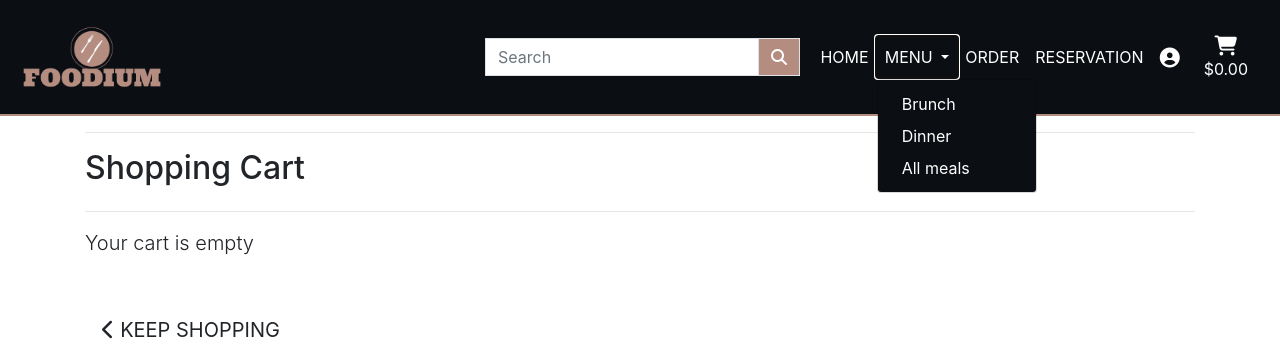
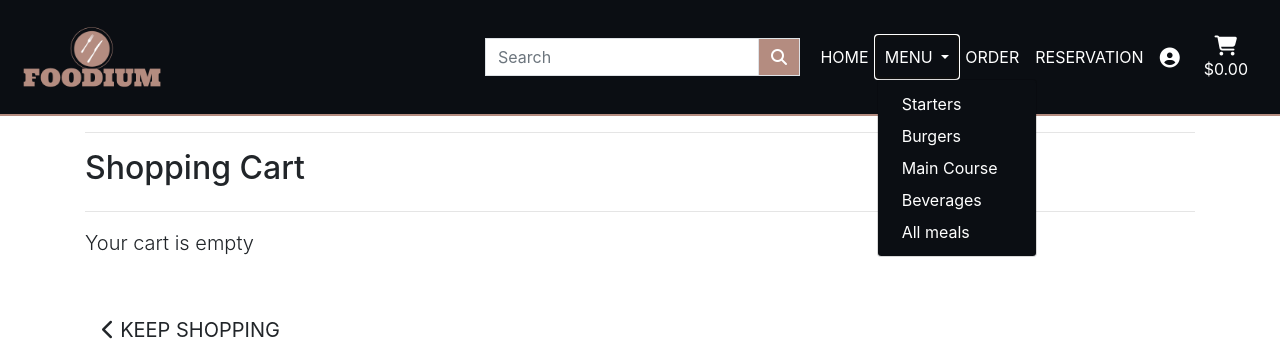
Before and after one commit to Code-Institute-Submissions/foodium_milestone_project_four, a Django app: page /cart/ in a window 1280 px wide, after a click on "MENU". Shown: the top 345 px of the page. Run offline with Django 3.2, Linux system fonts and the light colour scheme; some libraries are stand-ins or nearby versions.

Commit message:
Added new categories and deleted old categories on Menu

```diff
--- a/templates/includes/navbar.html
+++ b/templates/includes/navbar.html
@@ -48,8 +48,10 @@
                             MENU
                         </a>
                         <div class="dropdown-menu" aria-labelledby="navbarDropdown">
-                            <a class="dropdown-item" href="{% url 'meals' %}?category=Brunch">Brunch</a>
-                            <a class="dropdown-item" href="{% url 'meals' %}?category=Dinner">Dinner</a>
+                            <a class="dropdown-item" href="{% url 'meals' %}?category=starters">Starters</a>
+                            <a class="dropdown-item" href="{% url 'meals' %}?category=burgers">Burgers</a>
+                            <a class="dropdown-item" href="{% url 'meals' %}?category=main course">Main Course</a>
+                            <a class="dropdown-item" href="{% url 'meals' %}?category=beverages">Beverages</a>
                             <a class="dropdown-item" href="{% url 'meals' %}">All meals</a>
                         </div>
                     </li>
```
